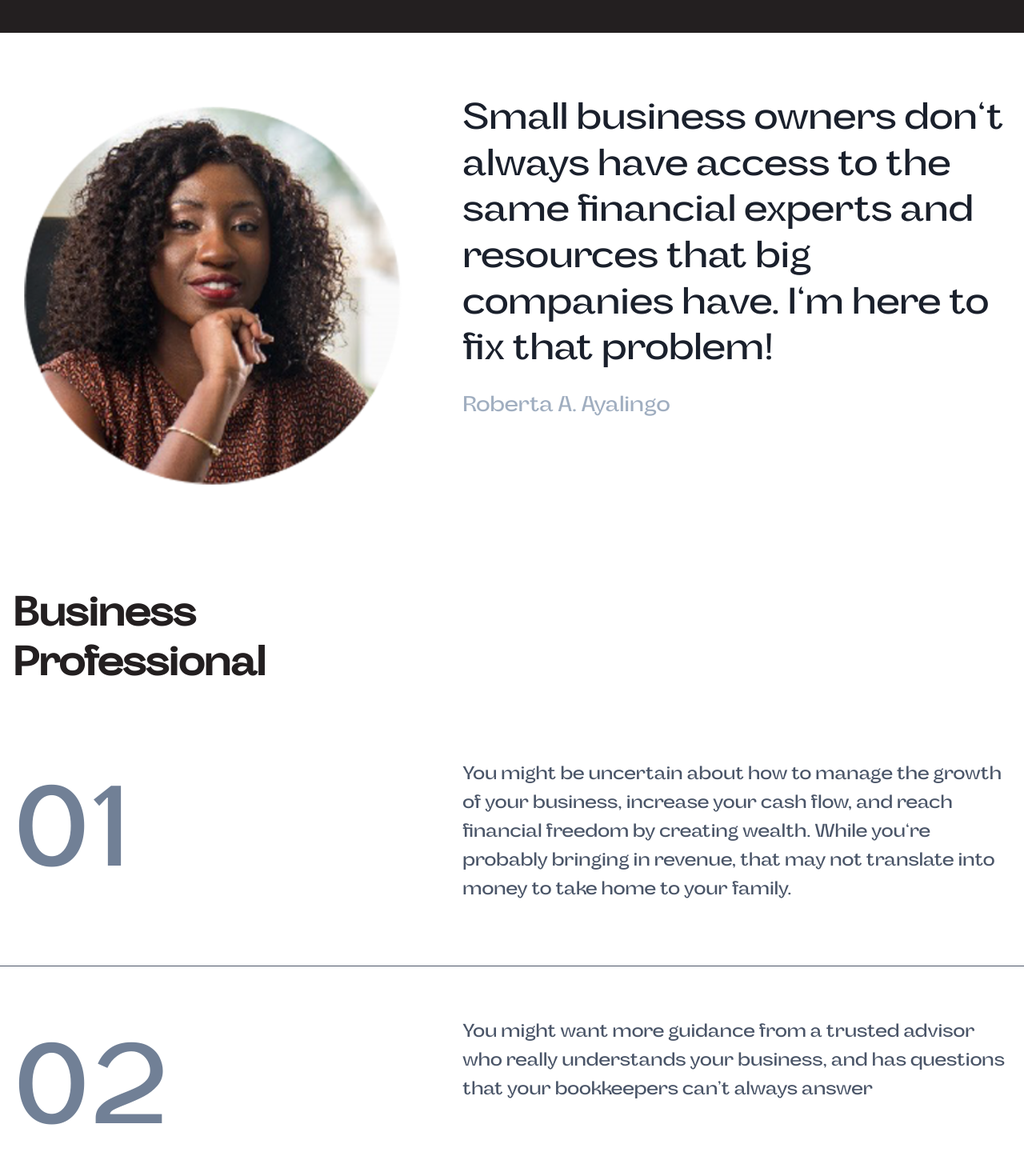
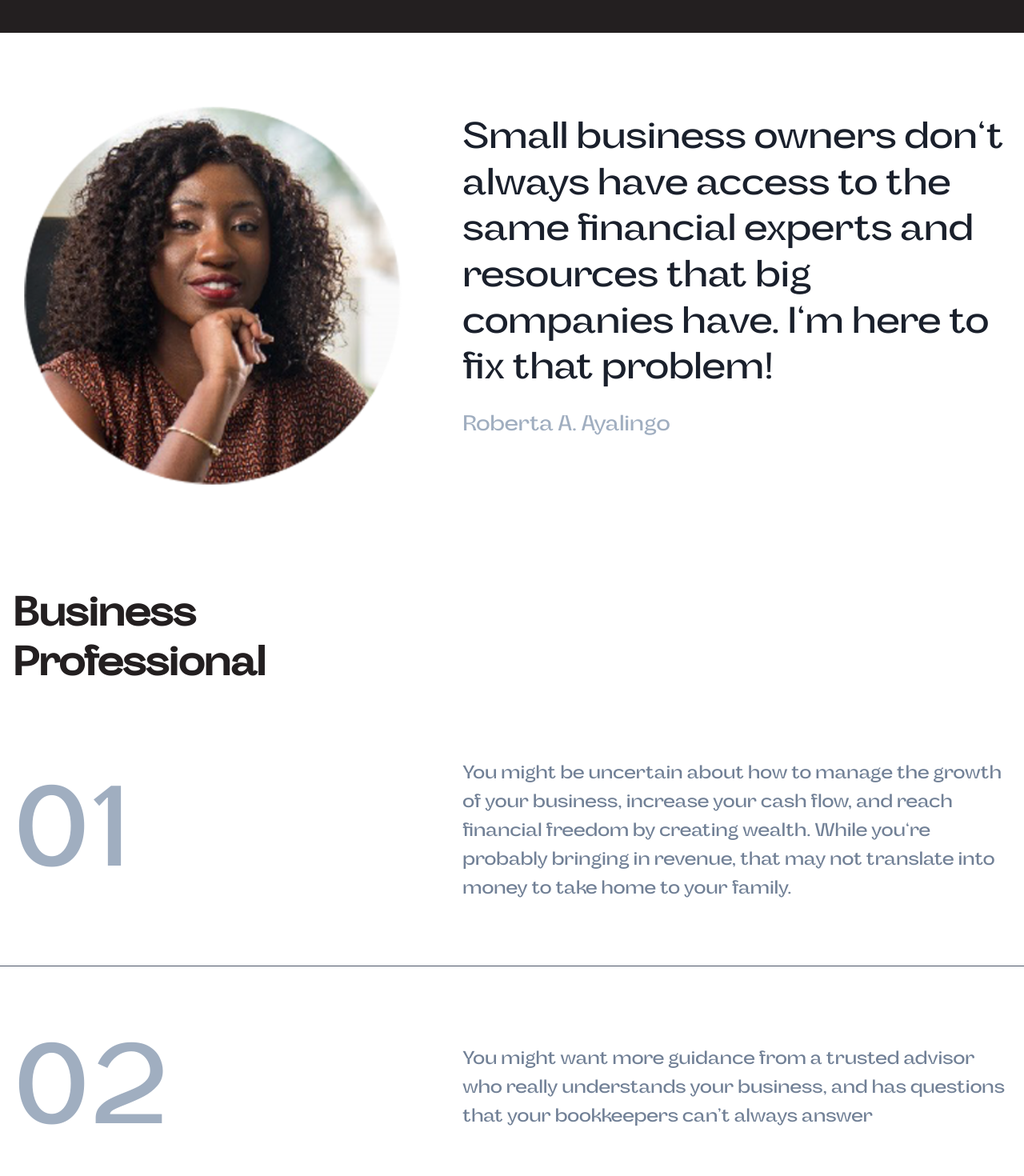
Before and after one commit to eakojo/dr-george, a Next.js app: page /about in a window 1280 px wide. Shown: the part 2480-3950 px from the top of the page at 80% size. Built offline with nearby package versions, Linux system fonts and the light colour scheme.

Commit message:
updated list card

```diff
--- a/src/components/Blocks/About/CFO/index.tsx
+++ b/src/components/Blocks/About/CFO/index.tsx
@@ -1,4 +1,4 @@
-import { FC, useRef, useEffect } from 'react'
+import { FC, useState } from 'react'
 import { Box, Grid, GridItem, Image, Text } from '@chakra-ui/react'
 import AnimatedGrid from '../../Animations/AnimatedGrid';
 
@@ -20,7 +20,7 @@ const CFO: FC = () => {
                     </Box>
                     <Box as={GridItem} colSpan={4}>
                         {/* <Icon as={CgQuote} fontSize={96} /> */}
-                        <Text fontSize={48} color="gray.800" lineHeight={1.2}>
+                        <Text fontSize={48} color="gray.800" lineHeight={1.2} mt={6}>
                             Small business owners don&lsquo;t
                             always have access to the
                             same financial experts and
--- a/src/components/Blocks/Animations/AnimatedGrid.tsx
+++ b/src/components/Blocks/Animations/AnimatedGrid.tsx
@@ -1,5 +1,5 @@
 import {FC, useRef, useEffect} from 'react'
-import { Text, Grid, GridItem, Box } from "@chakra-ui/react";
+import { Text, Grid, GridItem, Box, Flex } from "@chakra-ui/react";
 import { motion, useAnimation } from 'framer-motion';
 import useHover from '@/hooks/useHover';
 
@@ -9,19 +9,20 @@ const AnimatedGrid:FC<{count: string; description: string, border?: string}> = (
 
 
 
-    return <Grid ref={ref}
+    return <Grid as={Flex} ref={ref}
             templateColumns={"repeat(7, 1fr)"} gap={16}
-            _hover={{bg: 'black'}}
             borderBottomWidth={border || 1}
             borderColor={'gray.600'}
             color="gray.500"
-            py={10}  px={{ base: 4, '2xl': 28 }} cursor={"pointer"}
+            align={"center"}
+            py={10}  px={{ base: 4, '2xl': 28 }}
+            cursor={"pointer"}
             >
             <Box as={GridItem} colSpan={3}>
-                <Text fontSize={148} color={isHovered ? 'white' : "inherit"} >{count}</Text>
+                <Text fontSize={148}  color={isHovered ? 'black' : "gray.400"} >{count}</Text>
             </Box>
             <Box as={GridItem} colSpan={4}>
-                <Text fontSize={24} color={isHovered ? 'white' : "gray.600"} lineHeight={1.5} mt={6}>
+                <Text fontSize={24} color={isHovered ? 'black' : "gray.500"} lineHeight={1.5} mt={-4}>
                     {description}
                 </Text>
             </Box>
--- a/src/components/Blocks/Service/PremiumService/index.tsx
+++ b/src/components/Blocks/Service/PremiumService/index.tsx
@@ -12,20 +12,19 @@ const GridBox:FC<{image: ReactNode; description: string, title: string, border?:
 
     return <Grid ref={ref}
             templateColumns={"repeat(7, 1fr)"} gap={16} py={20}
-            _hover={{bg: 'black'}}
             borderBottomWidth={border || 1}
             borderColor={'gray.600'}
             color="gray.500"
             px={{ base: 4, '2xl': 28 }} cursor={"pointer"}
             >
             <Box as={GridItem} colSpan={3}>
-                <Flex direction={"column"} alignItems={"center"} {...isHovered ? { filter: "invert(1)"}: {}}>
+                <Flex direction={"column"} alignItems={"center"} {...isHovered ? { filter: "invert(0)"}:{ filter: "invert(0.3)"}}>
                     {image}
                     <Text fontWeight={600} fontSize={32} color={"blackAlpha.700"}>{ title }</Text>
                 </Flex>
             </Box>
             <Box as={GridItem} colSpan={4}>
-                <Text fontSize={24} color={isHovered ? 'white' : "gray.600"} lineHeight={1.5} mt={6}>
+                <Text fontSize={24} color={isHovered ? 'black' : "gray.500"} lineHeight={1.5} mt={6}>
                     {description}
                 </Text>
             </Box>
--- a/src/components/Home/ProService/index.tsx
+++ b/src/components/Home/ProService/index.tsx
@@ -16,19 +16,19 @@ const ProfessionalService: FC = () => {
       <Text fontSize={52} color={"white"}>The Professional Service</Text>
         <Grid templateColumns={"repeat(12, 1fr)"} gap={16} color="white" fontSize={14}>
             <Box as={GridItem} colSpan={4} mt={12}>
-                <Reveal>
+                <Reveal from="left">
                   <Box w={12} h={12} bg="base.yellow" rounded="full"></Box>
                   <Text lineHeight={1.4} mt={6} fontSize={16}>The reason clients seek out advisory services is because these are often things our clients cannot perform on their own. Advisory services include value-added services our clients don’t have time to do, don’t want to do, or can’t do for themselves</Text>
                 </Reveal>
             </Box>
             <Box as={GridItem} colSpan={4} mt={12}>
-                <Reveal>
+                <Reveal from="left">
                   <Box w={12} h={12} bg="base.yellow" rounded="full"></Box>
                   <Text lineHeight={1.4} mt={6} fontSize={16}>As our client’s accountant, we have the capacity to provide tailored advice and opinions. Large advisory, firms have committees, or act as a team, that have the authority to render a decision or judgment on an issue, in addition to providing opinions</Text>
                 </Reveal>
             </Box>
             <Box as={GridItem} colSpan={4} mt={12}>
-                <Reveal>
+                <Reveal from="left">
                   <Box w={12} h={12} bg="base.yellow" rounded="full"></Box>
                 <Text lineHeight={1.3} mt={6} fontSize={16}>As accounting professionals, most of us have seen businesses succeed and fail. By offering our expertise and providing guidance, we can help our clients in one or more specific situations</Text>
                 </Reveal>
```
